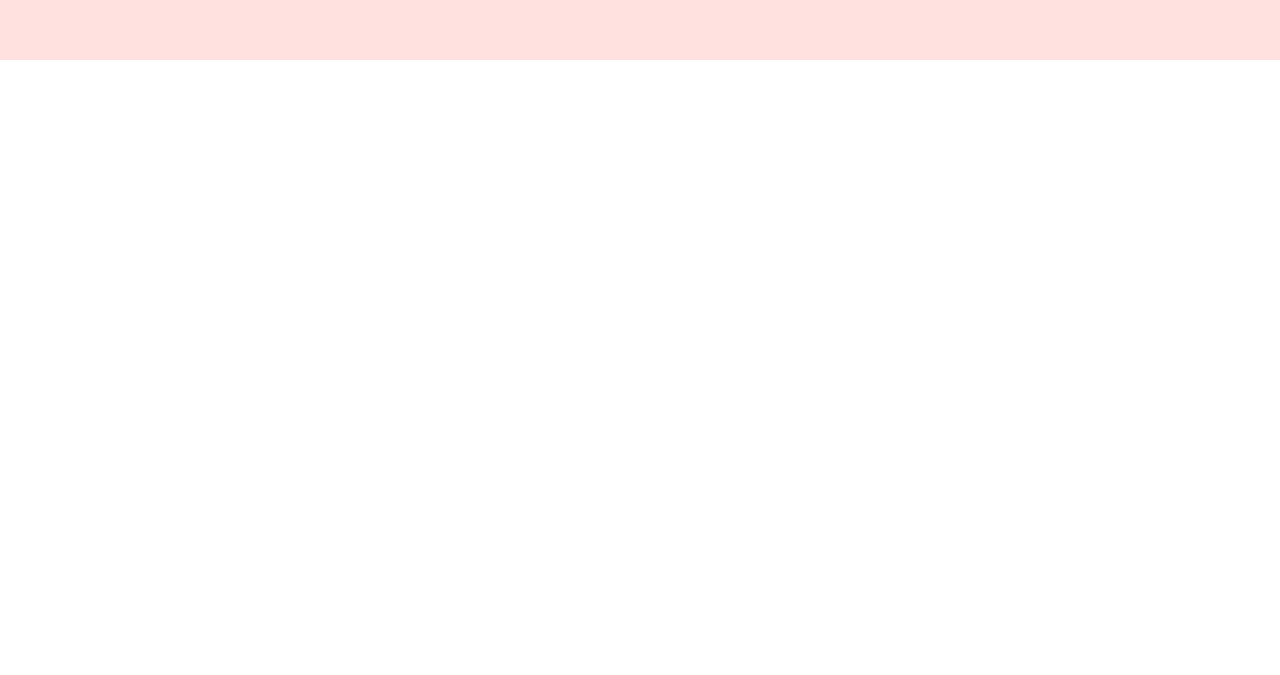
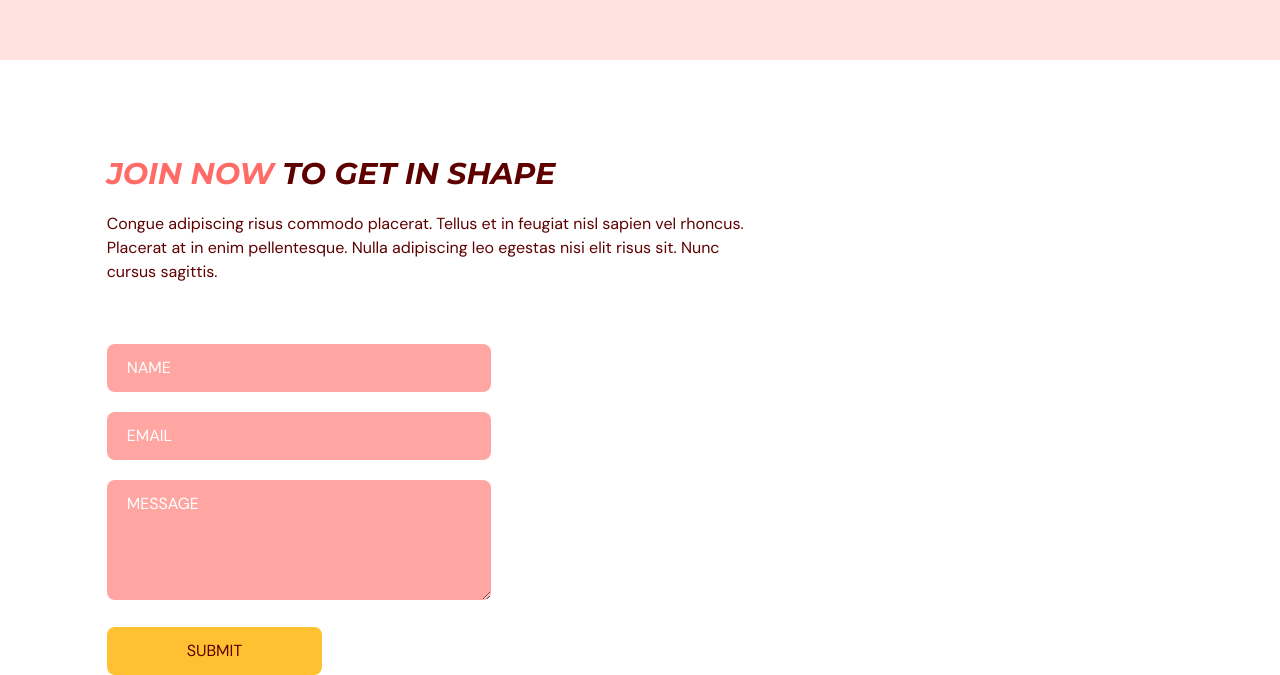
Before and after one commit to matheusduartedevs/fitness-website, a React (Vite) app: page / in a window 1280 px wide. Shown: the part 2954-3629 px from the top of the page. Before the commit the page ends 3014 px from the top, so only its background shows below. Built offline with nearby package versions, Linux system fonts and the light colour scheme.

Commit message:
desenvolvimento dos forms

```diff
--- a/package.json
+++ b/package.json
@@ -14,7 +14,8 @@
     "framer-motion": "^10.13.2",
     "react": "^18.2.0",
     "react-anchor-link-smooth-scroll": "^1.0.12",
-    "react-dom": "^18.2.0"
+    "react-dom": "^18.2.0",
+    "react-hook-form": "^7.45.2"
   },
   "devDependencies": {
     "@types/node": "^20.4.5",
--- a/src/App.tsx
+++ b/src/App.tsx
@@ -4,6 +4,7 @@
 import Home from "./scenes/home"
 import Benefits from "./scenes/benefits"
 import OurClasses from "./scenes/ourClasses"
+import ContactUs from "./scenes/contactUs"
 
 const App = () => {
   const [selectedPage, setSelectedPage] = useState<SelectedPage>(SelectedPage.Home)
@@ -32,6 +33,7 @@
       <Home setSelectedPage={setSelectedPage} />
       <Benefits setSelectedPage={setSelectedPage} />
       <OurClasses setSelectedPage={setSelectedPage} />
+      <ContactUs setSelectedPage={setSelectedPage} />
     </div>
   )
 }
--- /dev/null
+++ b/src/scenes/contactUs/index.tsx
@@ -0,0 +1,98 @@
+import { motion } from "framer-motion"
+import { SelectedPage } from "../../shared/types"
+import { useForm } from "react-hook-form"
+import ContactUsPageGraphic from '@/ContactUsPageGraphic.png'
+import HText from "../../shared/Htext"
+
+type Props = {
+    setSelectedPage: (value: SelectedPage) => void
+}
+
+const ContactUs = ({ setSelectedPage }: Props) => {
+    const inputStyles = `mt-5 w-full rounded-lg bg-primary-300 px-5 py-3 placeholder-white`
+
+    const {
+        trigger,
+    } = useForm()
+
+    const onSubmit = async (e: any) => {
+        const isValid = await trigger()
+        if (!isValid) {
+            e.preventDefault()
+        }
+    }
+
+    return (
+        <section id="contactus" className="mx-auto w-5/6 pt-24">
+            <motion.div onViewportEnter={() => setSelectedPage(SelectedPage.ContactUs)}>
+                <motion.div
+                    className="md:w-3/5"
+                    initial="hidden"
+                    whileInView="visible"
+                    viewport={{ once: true, amount: 0.5 }}
+                    transition={{ duration: 0.5 }}
+                    variants={{
+                        hidden: { opacity: 0, x: -50 },
+                        visible: { opacity: 1, x: 0 },
+                    }}
+                >
+                    <HText>
+                        <span className="text-primary-500">JOIN NOW</span> TO GET IN SHAPE
+                    </HText>
+                    <p className="my-5">
+                        Congue adipiscing risus commodo placerat. Tellus et in feugiat nisl
+                        sapien vel rhoncus. Placerat at in enim pellentesque. Nulla
+                        adipiscing leo egestas nisi elit risus sit. Nunc cursus sagittis.
+                    </p>
+
+                    <div className="mt-10 justify-between gap-8 md:flex">
+                        <motion.div
+                            className="mt-10 basis-3/5 md:mt-0"
+                            initial="hidden"
+                            whileInView="visible"
+                            viewport={{ once: true, amount: 0.5 }}
+                            transition={{ duration: 0.5 }}
+                            variants={{
+                                hidden: { opacity: 0, x: 50 },
+                                visible: { opacity: 1, x: 0 },
+                            }}
+                        >
+                            <form
+                                target="_blank"
+                                onSubmit={onSubmit}
+                            >
+                                <input
+                                    className={inputStyles}
+                                    type="text"
+                                    placeholder="NAME"
+                                />
+
+                                <input
+                                    className={inputStyles}
+                                    type="text"
+                                    placeholder="EMAIL"
+                                />
+
+                                <textarea
+                                    className={inputStyles}
+                                    placeholder="MESSAGE"
+                                    rows={4}
+                                    cols={50}
+                                />
+
+                                <button
+                                    type="submit"
+                                    className="mt-5 rounded-lg bg-secondary-500 px-20 py-3 duration-500 hover:text-white"
+                                >
+                                    SUBMIT
+                                </button>
+                            </form>
+                        </motion.div>
+                    </div>
+                </motion.div>
+            </motion.div>
+        </section>
+    )
+}
+
+export default ContactUs
```
Also changed, not shown: src/assets/ContactUsPageGraphic.png (added), 1 other file (tests, documents, lock files or other folders).
